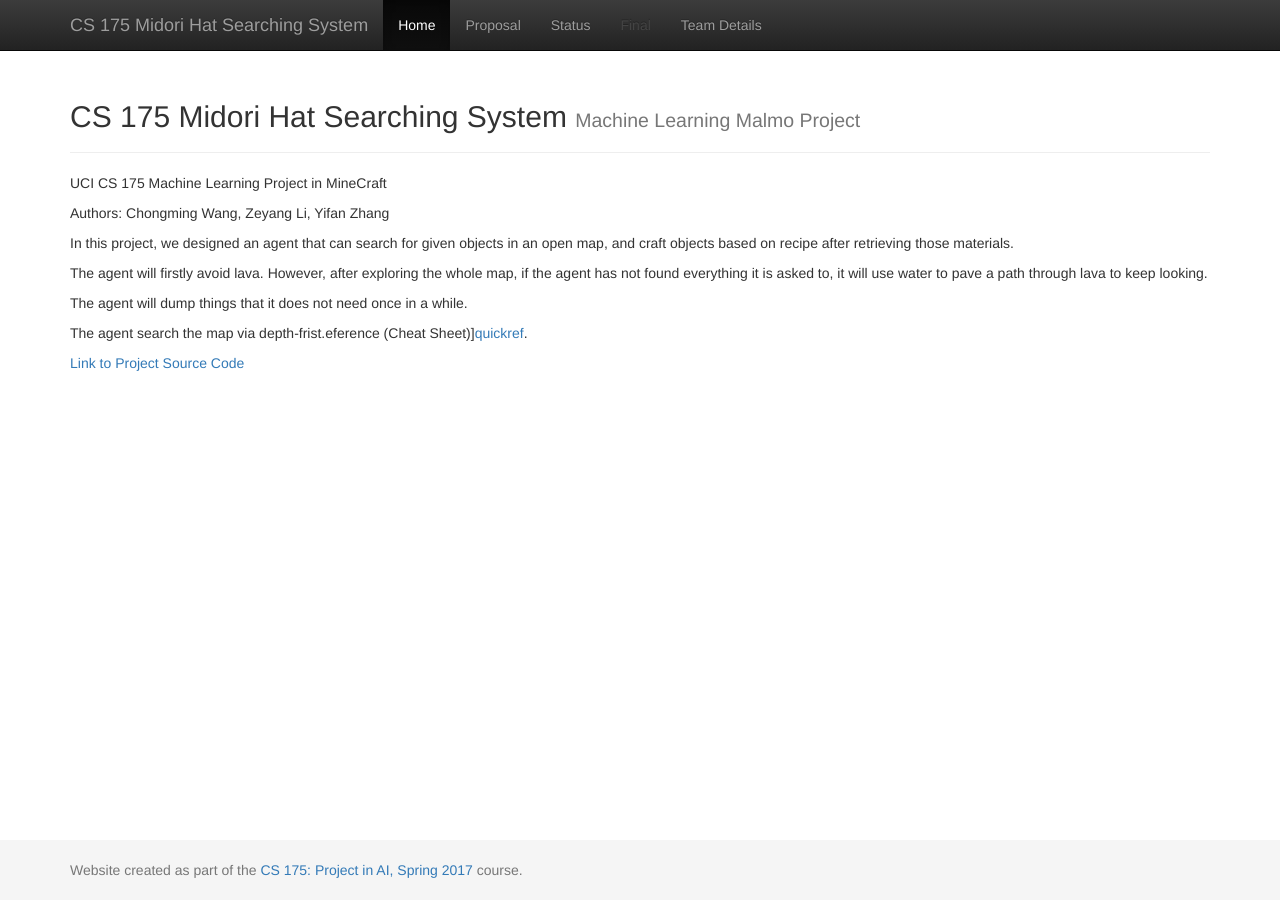
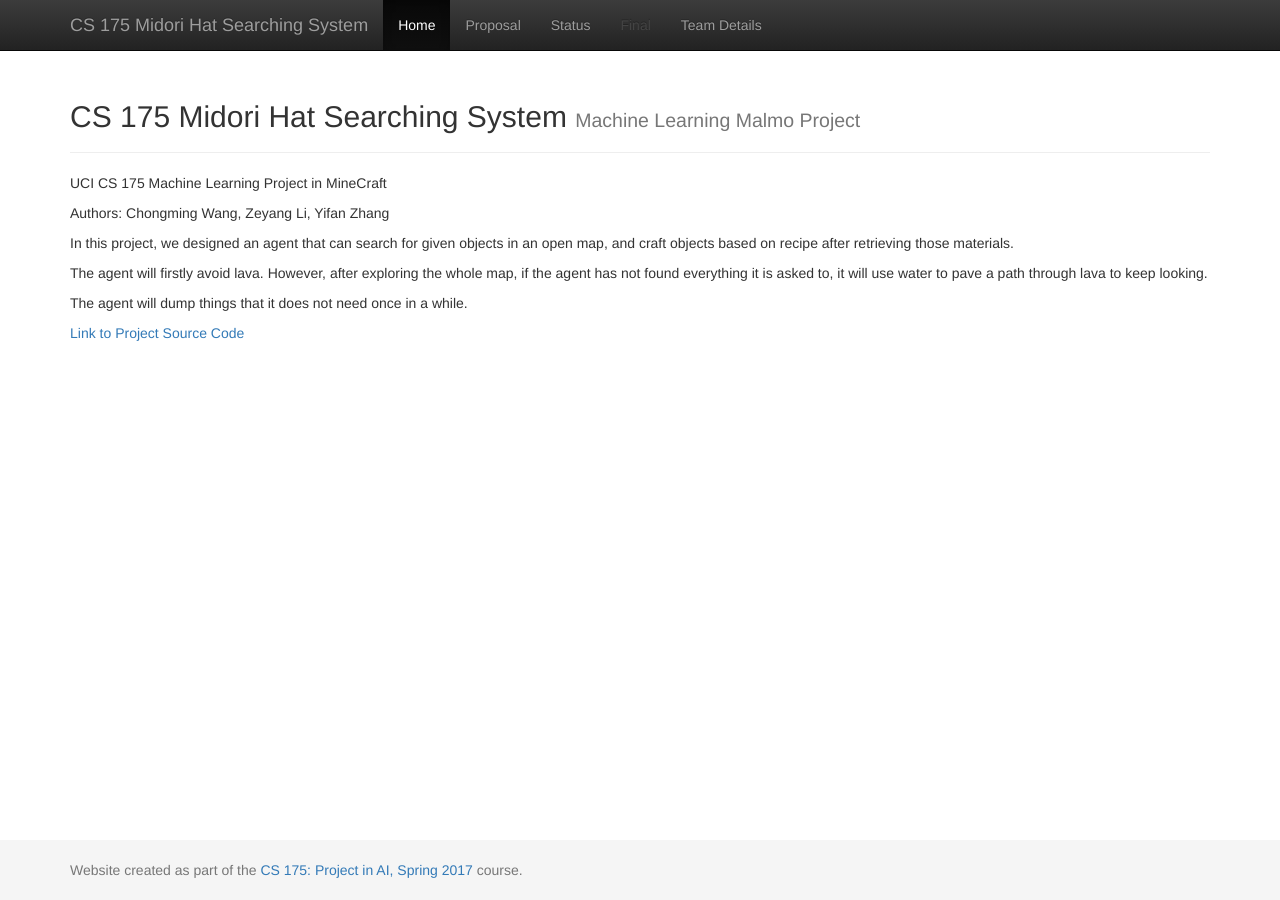
Before and after one commit to chicomy/Food_Hunting_Go, a Jekyll site: the page built from docs/index.md, in a window 1280 px wide. Built offline with Jekyll 4.4.1, drawn with Linux system fonts in a browser that asks for light colours.

Commit message:
Update index.md

```diff
--- a/docs/index.md
+++ b/docs/index.md
@@ -12,8 +12,4 @@ The agent will firstly avoid lava. However, after exploring the whole map, if th
 
 The agent will dump things that it does not need once in a while.
 
-The agent search the map via depth-frist.eference (Cheat Sheet)][quickref].
-
 <a href="https://github.com/chicomy/CS_175_malmo_project/blob/master/docs/project2.py">Link to Project Source Code</a>
-
-[quickref]: https://github.com/mundimark/quickrefs/blob/master/HTML.md
```
